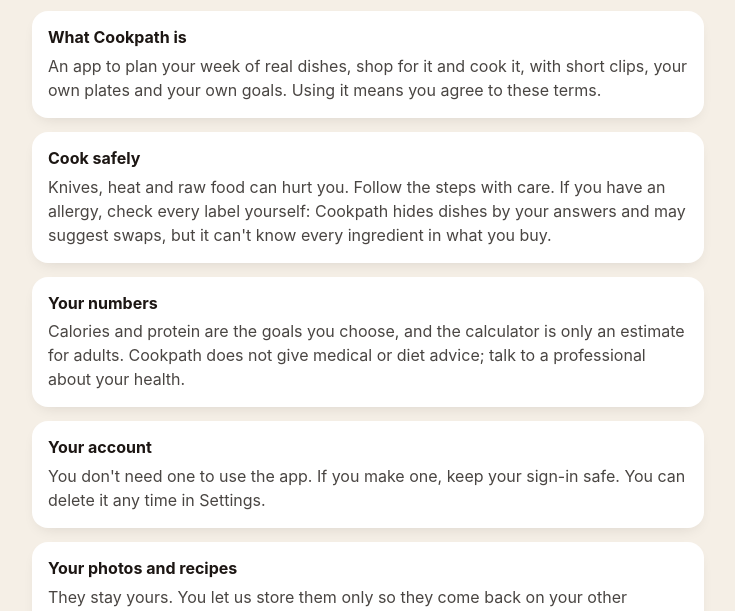
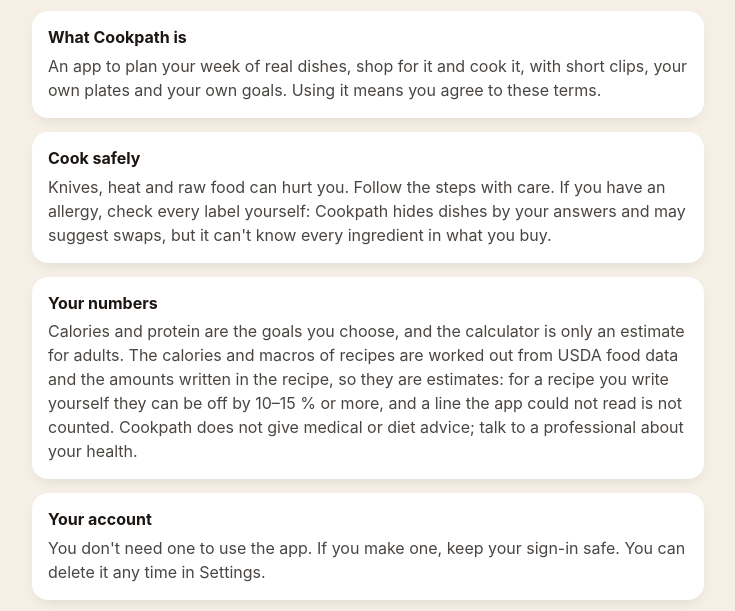
Before and after one commit to karicdjupaklena7ica/cookpath-legal, a plain HTML site: page terms.html in a window 1280 px wide. Shown: the part 127-738 px from the top of the page, without its empty margins (272-1007 px from the left). Drawn offline with Linux system fonts and the light colour scheme.

Commit message:
Terms: estimate range sentence for own-recipe macros

```diff
--- a/terms.html
+++ b/terms.html
@@ -27,7 +27,7 @@
 
   <section>
     <h2>Your numbers</h2>
-    <p>Calories and protein are the goals you choose, and the calculator is only an estimate for adults. Cookpath does not give medical or diet advice; talk to a professional about your health.</p>
+    <p>Calories and protein are the goals you choose, and the calculator is only an estimate for adults. The calories and macros of recipes are worked out from USDA food data and the amounts written in the recipe, so they are estimates: for a recipe you write yourself they can be off by 10–15 % or more, and a line the app could not read is not counted. Cookpath does not give medical or diet advice; talk to a professional about your health.</p>
   </section>
 
   <section>
```
